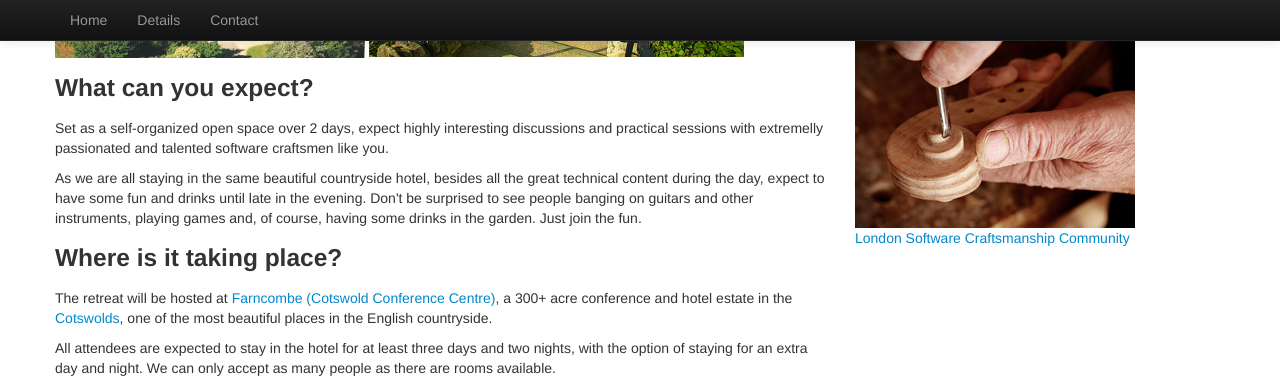
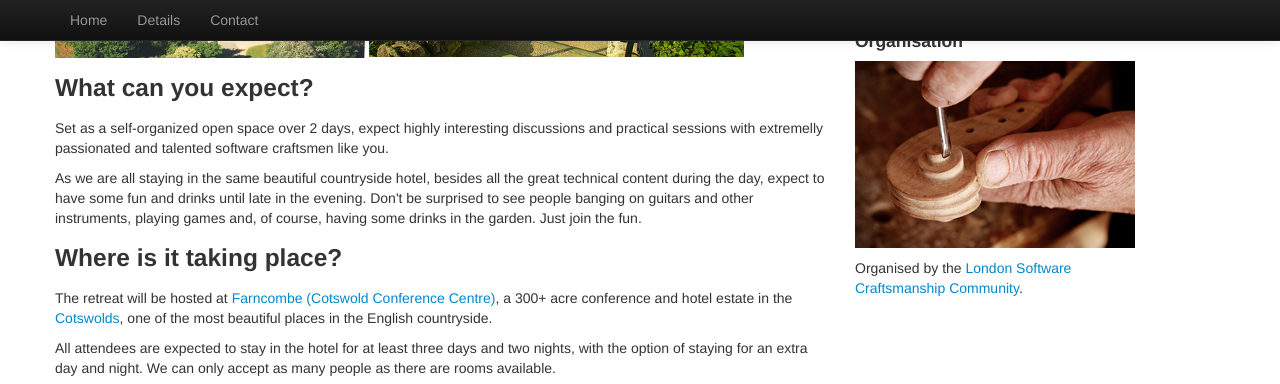
Before and after one commit to SoCraTesUK/socrates-uk, a Jekyll site: the page built from index.html, in a window 1280 px wide and 900 px high, scrolled down 583 px, cut to the strip 0-384 px from the top of the window. Built offline with Jekyll 4.4.1, drawn with Linux system fonts in a browser that asks for light colours.

Commit message:
Clean up the sidebar HTML.

```diff
--- a/_includes/aside.html
+++ b/_includes/aside.html
@@ -1,10 +1,12 @@
-<h3 >Sponsors</h3>
-<a href="http://skillsmatter.com/" target="_blank"><img class="logo" src="img/logo-skillsmatter.gif"></a>
-<a href="http://www.unrulymedia.com/" target="_blank"><img class="logo" src="img/logo-unruly.png"></a>
-<p>Interested in sponsoring us? <a href="mailto:info@socratesuk.org">Get in touch.</a></p>
+<section>
+    <h3>Sponsors</h3>
+    <p><a href="http://skillsmatter.com/" target="_blank"><img class="logo" src="img/logo-skillsmatter.gif"></a></p>
+    <p><a href="http://www.unrulymedia.com/" target="_blank"><img class="logo" src="img/logo-unruly.png"></a></p>
+    <p>Interested in sponsoring us? <a href="mailto:info@socratesuk.org">Get in touch.</a></p>
+</section>
 
-
-<h4>Organisation</h4>
-<a href="http://www.londonswcraft.com/" target="_blank"><img src="img/LSCC_small.png" height="207" width="280"></a>
-</br>
-<a href="http://londonswcraft.com" target="_blank">London Software Craftsmanship Community</a></p>
+<section style="width: 280px;">
+    <h4>Organisation</h4>
+    <p><a href="http://www.londonswcraft.com/" target="_blank"><img src="img/LSCC_small.png" width="280" height="187"></a></p>
+    <p>Organised by the <a href="http://londonswcraft.com" target="_blank">London Software Craftsmanship Community</a>.</p>
+</section>
```
